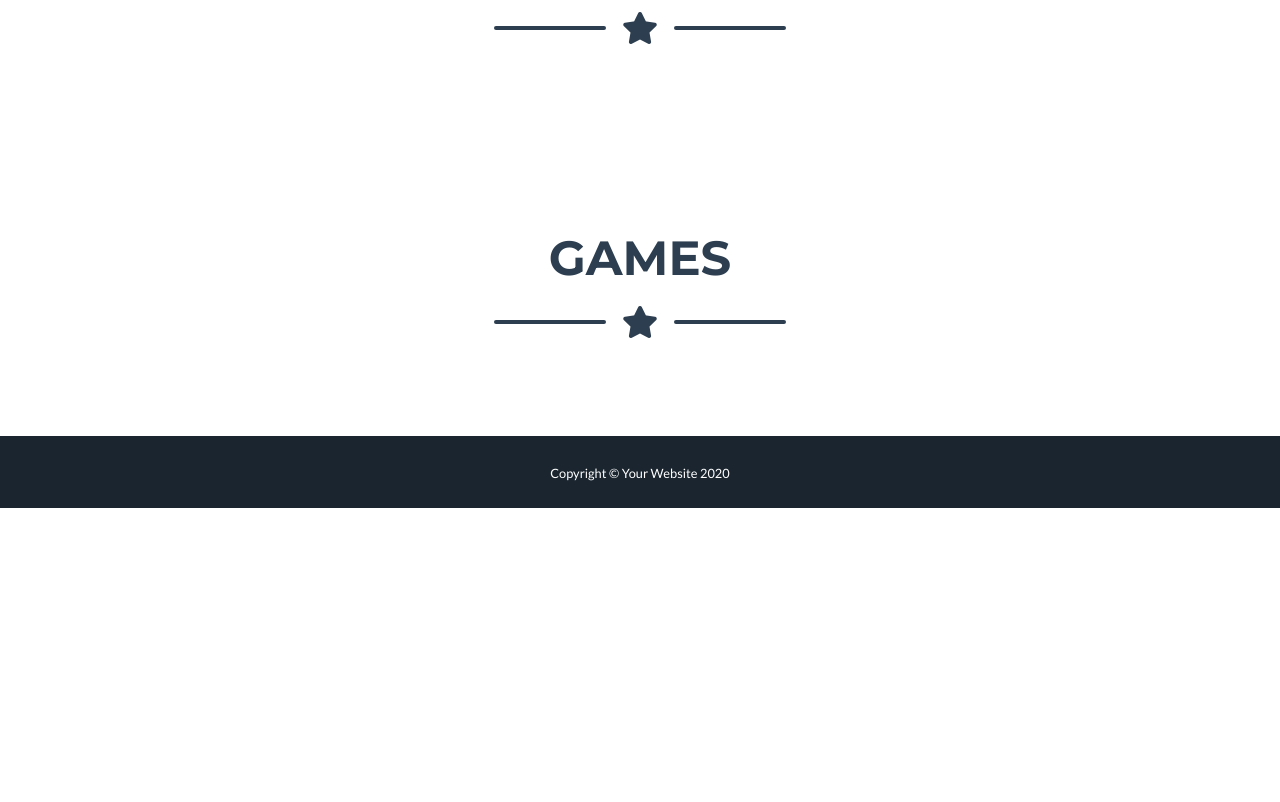
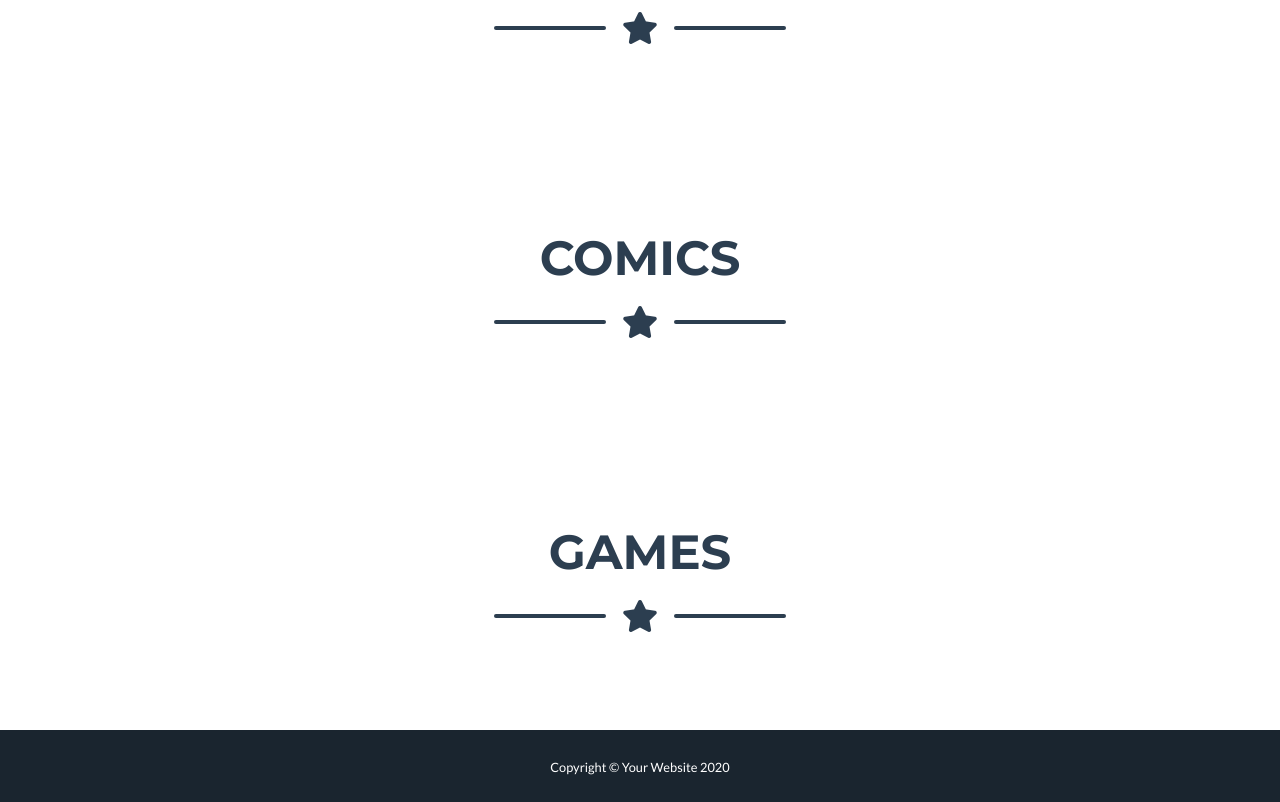
Before and after one commit to Ahmad-Waliullah-Khan/collector-web, a Django app: template home/templates/home/dashboard.html in a window 1280 px wide. Shown: the part 1487-2289 px from the top of the page. Before the commit the page ends 1995 px from the top, so only its background shows below. Run offline with Django 3.2, Linux system fonts and the light colour scheme; the template is opened without the code that fills it, so the values that code supplies are empty; parts of the project's set-up code (start-up, migrations or seed data) failed here and were passed over; some libraries are stand-ins or nearby versions.

Commit message:
Added user filter to all collection. Comic Books section added.

```diff
--- a/home/templates/home/dashboard.html
+++ b/home/templates/home/dashboard.html
@@ -196,6 +196,45 @@
 
   </div>
 </section>
+
+<!-- Comics Section -->
+<section class="page-section portfolio" id="games">
+  <div class="container">
+
+    <!-- Comics Section Heading -->
+    <h2 class="page-section-heading text-center text-uppercase text-secondary mb-0">Comics</h2>
+
+    <!-- Icon Divider -->
+    <div class="divider-custom">
+      <div class="divider-custom-line"></div>
+      <div class="divider-custom-icon">
+        <i class="fas fa-star"></i>
+      </div>
+      <div class="divider-custom-line"></div>
+    </div>
+
+    <!-- Comics Grid Items -->
+    <div class="row">
+
+      <!-- Comics Item -->
+      {% for comic in comics %}
+        <div class="col-md-6 col-lg-4">
+          <div class="portfolio-item mx-auto" data-toggle="modal" data-target="#portfolioModal1">
+            <div class="portfolio-item-caption d-flex align-items-center justify-content-center h-100 w-100">
+              <div class="portfolio-item-caption-content text-center text-white">
+                <i class="fas fa-plus fa-3x"></i>
+              </div>
+            </div>
+            <img class="img-fluid" src='/media/{{comic.cover_image}}' title='comic.title'>
+          </div>
+        </div>
+      {% endfor %}
+    </div>
+    <!-- /.row -->
+
+  </div>
+</section>
+
 
 <!-- Games Section -->
 <section class="page-section portfolio" id="games">
```
Also changed, not shown: home/views.py (+5 -5 lines).
